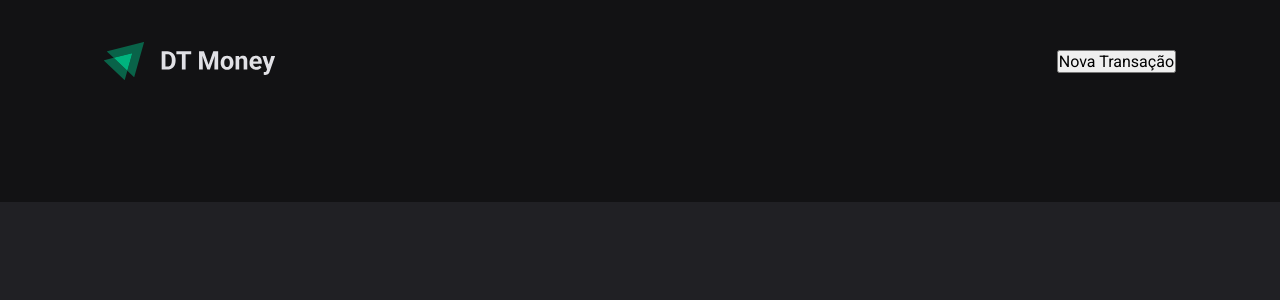
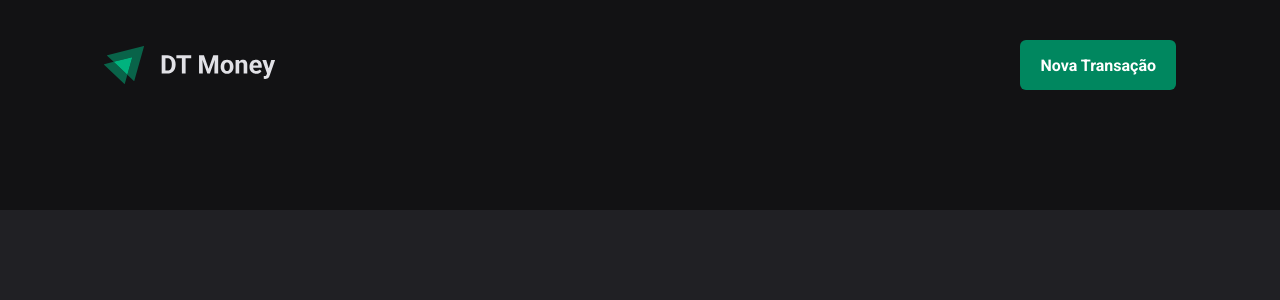
Before and after one commit to socorromarques/d-t-money, a React (Vite) app: page / in a window 1280 px wide. Shown: the top 300 px of the page. Built offline with nearby package versions, Linux system fonts and the light colour scheme.

Commit message:
fix: change style file header

```diff
--- a/package.json
+++ b/package.json
@@ -11,6 +11,7 @@
   },
   "dependencies": {
     "@types/styled-components": "^5.1.34",
+    "phosphor-react": "^1.4.1",
     "react": "^19.0.0",
     "react-dom": "^19.0.0",
     "styled-component": "^2.8.0",
--- a/src/components/Header/index.tsx
+++ b/src/components/Header/index.tsx
@@ -1,5 +1,6 @@
-import { HeaderContainer, HeaderContent } from "./styles";
+import { HeaderContainer, HeaderContent, NewTransactionButton } from "./styles";
 import logoImg from '../../assets/logo-1.svg'
+
 
 
 export default function Header() {
@@ -7,7 +8,7 @@
         <HeaderContainer>
             <HeaderContent>
                 <img src={logoImg} alt="" />
-                <button>Nova Transação</button>
+                <NewTransactionButton>Nova Transação</NewTransactionButton>
                 </HeaderContent>
         </HeaderContainer>
     )
--- /dev/null
+++ b/src/components/Header/styles.ts
@@ -0,0 +1,32 @@
+import styled from "styled-components";
+
+export const HeaderContainer = styled.header`
+    background: ${props => props.theme['gray-900']};
+    padding: 2.5rem 0 7.5rem;
+`
+
+export const HeaderContent = styled.div`
+    width: 100%;
+    max-width: 1120px;
+    margin: 0 auto;
+    padding: 0 1.5rem;
+
+    display: flex;
+    justify-content: space-between;
+    align-items: center;
+`
+export const NewTransactionButton = styled.button`
+    height: 50px;
+    border: 0;
+    background: ${props => props.theme['green-500']};
+    color: ${props => props.theme.white};
+    font-weight: bold;
+    padding: 0 1.25rem;
+    border-radius: 6px;
+    cursor: pointer;
+
+    &:hover {
+        background: ${props => props.theme['green-700']};
+        transition: background-color 0.2s;
+    }
+`
```
Also changed, not shown: 1 other file (tests, documents, lock files or other folders).
